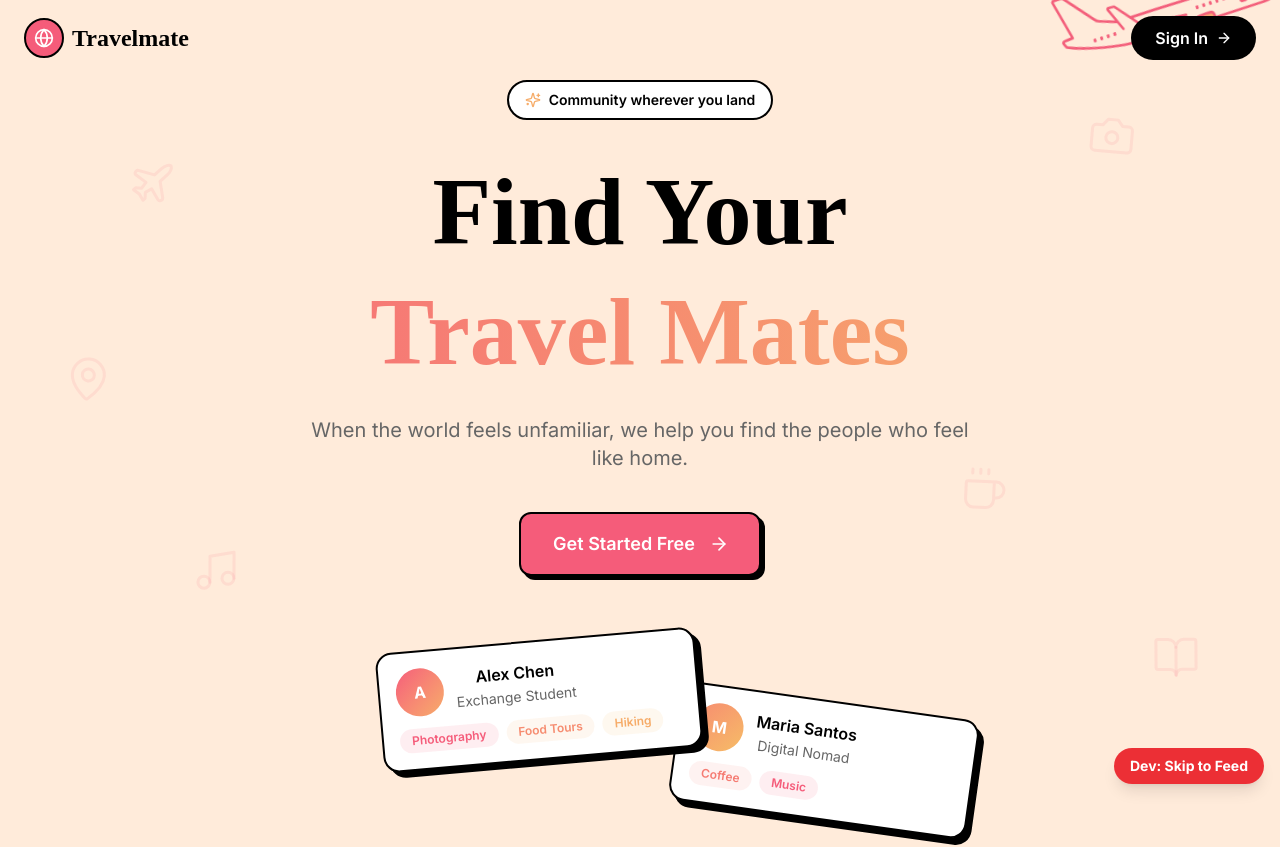
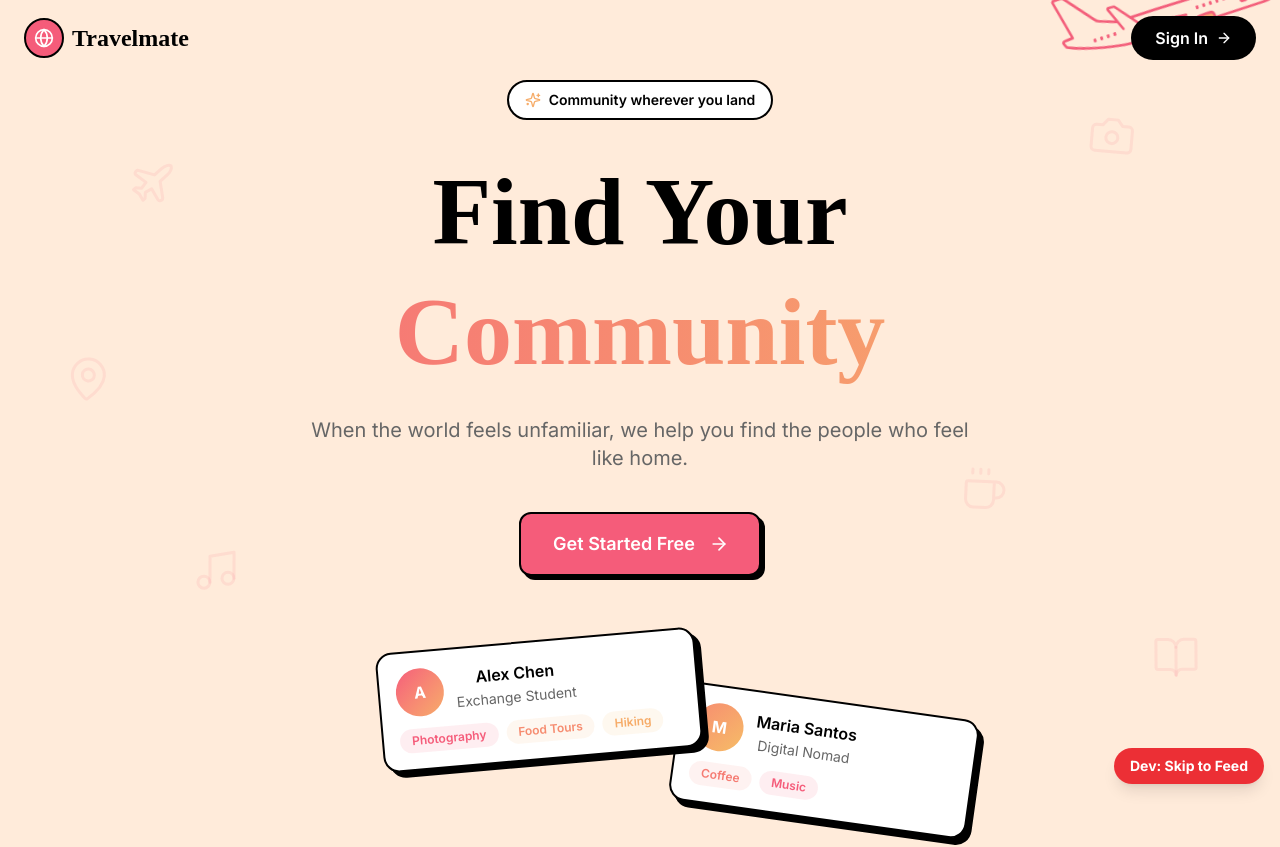
Before and after one commit to exekis/hacks13, a React (Vite) app in the folder frontend/: page / in a window 1280 px wide. Shown: the top 847 px of the page. Built offline with nearby package versions, Linux system fonts and the light colour scheme; no server answers; a web font is replaced by a local one.

Commit message:
Changed tagline

```diff
--- a/frontend/src/app/screens/LandingPage.tsx
+++ b/frontend/src/app/screens/LandingPage.tsx
@@ -192,7 +192,7 @@ export function LandingPage({ onGetStarted }: LandingPageProps) {
               transition={{ duration: 5, repeat: Infinity, ease: 'linear' }}
               style={{ backgroundSize: '200% auto' }}
             >
-              Travel Mates
+              Community
             </motion.span>
           </motion.h1>
 
```
